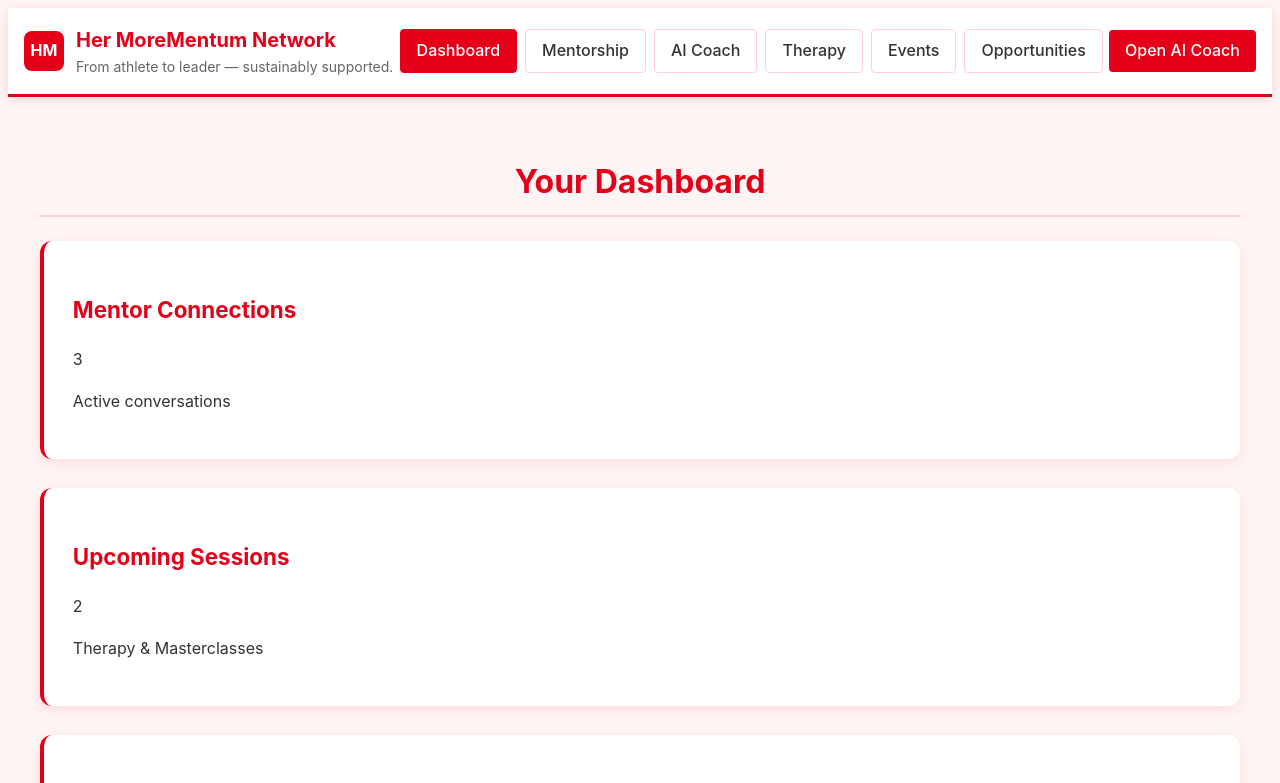
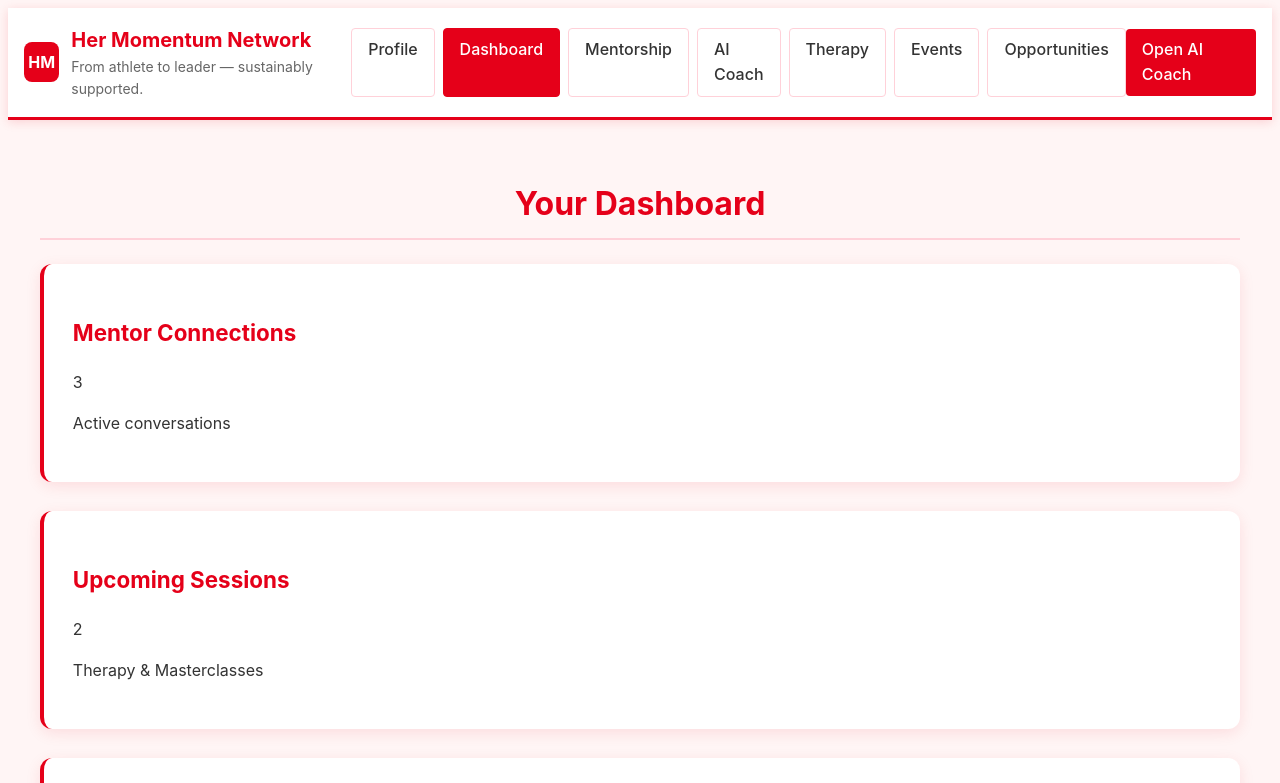
Before and after one commit to Kulani-MM/Her-MoreMentum-, a plain HTML site: page dashboard.html in a window 1280 px wide. Shown: the top 783 px of the page. Drawn offline with Linux system fonts and the light colour scheme.

```diff
--- a/dashboard.html
+++ b/dashboard.html
@@ -3,7 +3,7 @@
 <head>
   <meta charset="UTF-8" />
   <meta name="viewport" content="width=device-width, initial-scale=1.0"/>
-  <title>Dashboard - Her MoreMentum Network</title>
+  <title>Dashboard - Her Momentum Network</title>
   <link rel="stylesheet" href="assets/styles.css"/>
 </head>
 <body>
@@ -11,11 +11,12 @@
     <div class="brand">
       <div class="logo" aria-hidden="true">HM</div>
       <div class="brand-text">
-        <h1>Her MoreMentum Network</h1>
+        <h1>Her Momentum Network</h1>
         <p class="tagline">From athlete to leader — sustainably supported.</p>
       </div>
     </div>
     <nav class="top-nav" aria-label="Main navigation">
+      <a href="profile.html" class="nav-btn">Profile</a>
       <a href="dashboard.html" class="nav-btn active">Dashboard</a>
       <a href="mentorship.html" class="nav-btn">Mentorship</a>
       <a href="aicoach.html" class="nav-btn">AI Coach</a>
@@ -75,7 +76,7 @@
   </main>
 
   <footer class="site-footer">
-    <small>© 2025 Her Momentum Network</small>
+    <small>© 2025 Her Momentum Network (Demo). Built for hackathon concept only.</small>
   </footer>
 
   <script src="assets/app.js"></script>
```
